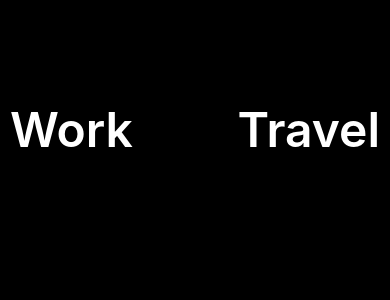
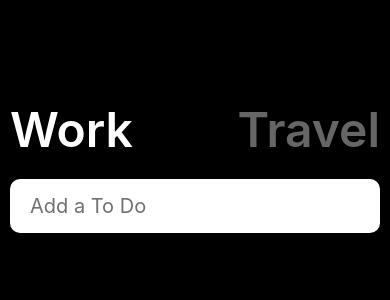
Before and after one commit to goni0607/ktodo, a React Native app: screen / in a window 390 px wide. Shown: the top 300 px of the page. Built offline with nearby package versions, Linux system fonts and the light colour scheme.

Commit message:
3.2 TextInput

```diff
--- a/App.js
+++ b/App.js
@@ -1,19 +1,54 @@
 import { StatusBar } from "expo-status-bar";
-import { StyleSheet, Text, TouchableOpacity, View } from "react-native";
+import { useState } from "react";
+import {
+  StyleSheet,
+  Text,
+  TextInput,
+  TouchableOpacity,
+  View,
+} from "react-native";
 import { theme } from "./colors";
 
 export default function App() {
+  const [working, setWorking] = useState(true);
+  const [payload, setPayload] = useState("");
+
+  const work = () => setWorking(true);
+  const travel = () => setWorking(false);
+  const onChangeText = (event) => setPayload(event);
   return (
     <View style={styles.container}>
       <StatusBar style="auto" />
       <View style={styles.header}>
-        <TouchableOpacity>
-          <Text style={styles.btnText}>Work</Text>
+        <TouchableOpacity onPress={work}>
+          <Text
+            style={{
+              ...styles.btnText,
+              color: working ? theme.color : theme.colorGray,
+            }}
+          >
+            Work
+          </Text>
         </TouchableOpacity>
-        <TouchableOpacity>
-          <Text style={styles.btnText}>Travel</Text>
+        <TouchableOpacity onPress={travel}>
+          <Text
+            style={{
+              ...styles.btnText,
+              color: working ? theme.colorGray : theme.color,
+            }}
+          >
+            Travel
+          </Text>
         </TouchableOpacity>
       </View>
+      <TextInput
+        value={payload}
+        onChangeText={onChangeText}
+        returnKeyType="done"
+        placeholder={working ? "Add a To Do" : "Where do you wnat to go?"}
+        placeholderTextColor="#707070"
+        style={styles.input}
+      />
     </View>
   );
 }
@@ -30,8 +65,15 @@ const styles = StyleSheet.create({
     justifyContent: "space-between",
   },
   btnText: {
-    color: theme.color,
     fontSize: theme.tabFontSize,
     fontWeight: "600",
   },
+  input: {
+    backgroundColor: "white",
+    paddingHorizontal: 20,
+    paddingVertical: 15,
+    borderRadius: 10,
+    marginTop: 20,
+    fontSize: 20,
+  },
 });
--- a/colors.js
+++ b/colors.js
@@ -1,5 +1,6 @@
 export const theme = {
   background: "black",
   color: "white",
+  colorGray: "#666",
   tabFontSize: 48,
 };
```
